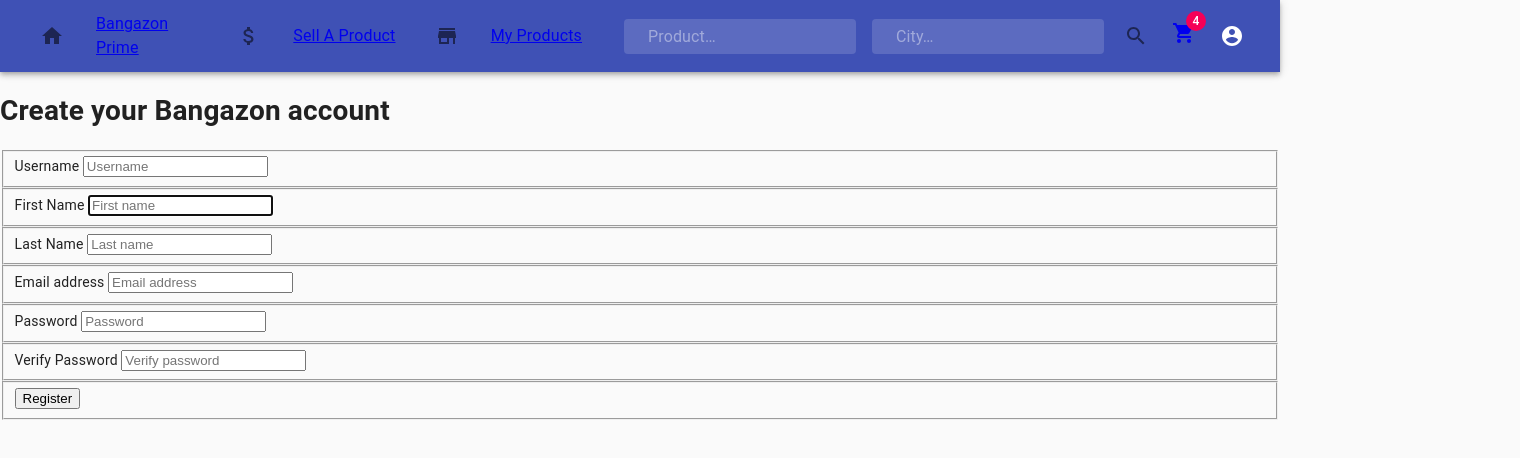
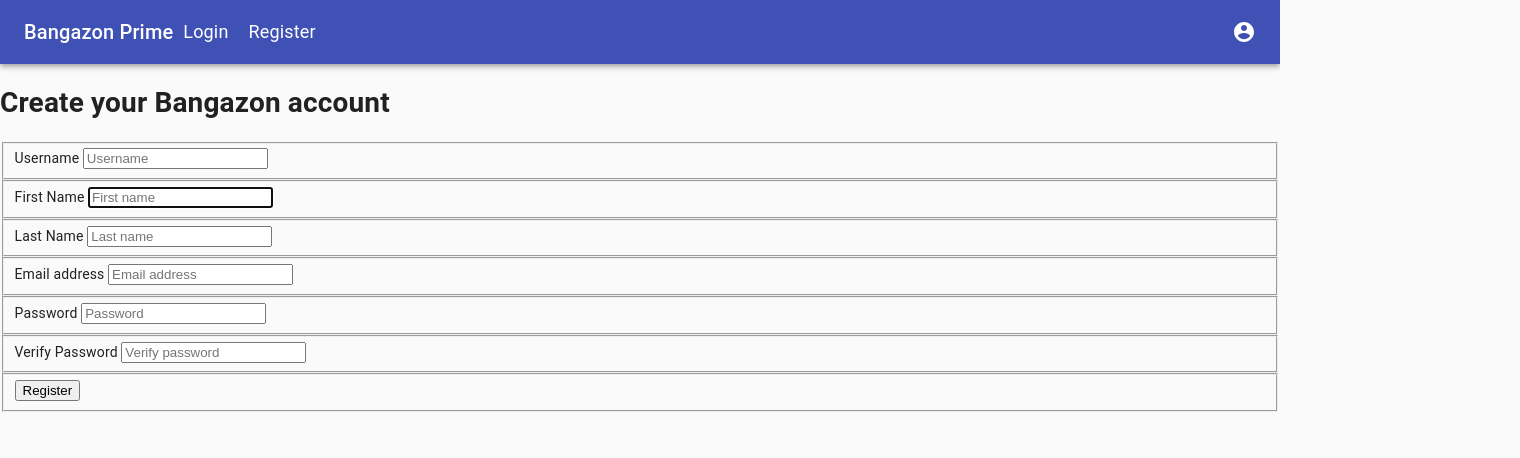
Before and after one commit to nss-cohort-36/bangazon-client-imagination-station-react, a React (Create React App) app in the folder bangazon/: page /Register in a window 1280 px wide. Shown: the top 458 px of the page, 1520 px wide, since content can reach past the window. Built offline with nearby package versions, Linux system fonts and the light colour scheme.

Commit message:
added isauthenticated to applicationviews, edited login so that it will alert you if oyu have the wrong username or password and it will only direct you to the login if you are really authenticated, edited navbar to render different if not logged in

```diff
--- a/bangazon/src/components/BangazonClient.js
+++ b/bangazon/src/components/BangazonClient.js
@@ -3,12 +3,29 @@
 import ApplicationViews from './ApplicationViews'
 
 class BangazonClient extends Component {
+    state = {
+        user: false
+    }
+
+    loggedIn = () => {
+        // this resets state on login so that navbar refreshes
+        this.setState({
+            user: true
+        })
+    }
+
+    loggedOut = () => {
+        this.setState({
+            user: false
+        })
+    }
+
     render() {
 
         return (
             <>
-                <NavBar />
-                <ApplicationViews />
+                <NavBar loggedOut={this.loggedOut}/>
+                <ApplicationViews loggedOut={this.loggedOut} loggedIn={this.loggedIn}/>
             </>
         )
     }
--- a/bangazon/src/components/auth/Login.js
+++ b/bangazon/src/components/auth/Login.js
@@ -1,6 +1,6 @@
 import React, { Component } from "react"
 // import "./Login.css"
-import { login } from "../../modules/simpleAuth"
+import { login, isAuthenticated } from "../../modules/simpleAuth"
 
 
 class Login extends Component {
@@ -27,7 +27,10 @@
 
       login(credentials)
       .then(() => {
-        this.props.history.push("/")
+        if (isAuthenticated()) {
+        this.props.loggedIn()
+        this.props.history.push("/home")
+        }
       })
     }
 
--- a/bangazon/src/components/auth/Register.js
+++ b/bangazon/src/components/auth/Register.js
@@ -33,7 +33,10 @@
 
     // Make a fetch call with the object as the body of the POST request
     register(newUser)
-    .then(() => this.props.history.push("/"))
+    .then(() => {
+      this.props.loggedIn()
+      this.props.history.push("/")
+    })
   }
 
   render() {
--- a/bangazon/src/components/nav/Navbar.css
+++ b/bangazon/src/components/nav/Navbar.css
@@ -1,3 +1,26 @@
 #navBar{
     z-index: 1300;
 }
+
+#nav-link {
+    color: white;
+    text-decoration: none;
+}
+
+#nav-link:hover {
+    color: rgba(255, 255, 255, 0.603);
+    text-decoration: none;
+}
+
+#login-link {
+    color: white;
+    text-decoration: none;
+    margin: 10px;
+    font-size: 18px;
+}
+#login-link:hover {
+    color: rgba(255, 255, 255, 0.603);
+    text-decoration: none;
+    margin: 10px;
+    font-size: 18px;
+}
--- a/bangazon/src/components/nav/Navbar.js
+++ b/bangazon/src/components/nav/Navbar.js
@@ -29,6 +29,8 @@
 import AttachMoney from '@material-ui/icons/AttachMoney'
 import Store from '@material-ui/icons/Store'
 import './Navbar.css'
+import { isAuthenticated, logout } from "../../modules/simpleAuth"
+
 
 import { Link, withRouter } from "react-router-dom"
 
@@ -176,7 +178,11 @@
         onClose={this.handleMenuClose}
       >
         <MenuItem onClick={this.handleMenuClose}><Link className="nav-link link" to="/profile">Profile</Link></MenuItem>
-        <MenuItem onClick={this.handleMenuClose}>Log Out</MenuItem>
+        <MenuItem onClick={() => {
+          this.handleMenuClose()
+          logout()
+          this.props.loggedOut()
+          }}>Log Out</MenuItem>
       </Menu>
     );
 
@@ -226,7 +232,7 @@
     //       </List>
     //     </div>
     //   );
-
+    if (isAuthenticated()) {
       return (
         <div className={classes.root}>
           <CssBaseline />
@@ -236,21 +242,15 @@
                 <MenuIcon />
               </IconButton>
 
-            {/* <Typography className={classes.title} variant="h6" color="inherit" noWrap>
-              Bangazon Prime
-            </Typography> */}
-              <ListItem button id="home">
               <ListItemIcon><Home /></ListItemIcon>
-                <ListItemText><Link className="nav-link link" to="/home">Bangazon Prime</Link></ListItemText>
-              </ListItem>
-              <ListItem button id="sellAProduct">
+
+              <ListItemText><Link to="/home" id="nav-link" className={classes.title} variant="h6" color="inherit" noWrap>Bangazon Prime</Link></ListItemText>
+
               <ListItemIcon><AttachMoney /></ListItemIcon>
-                <ListItemText><Link className="nav-link link" to="/product/new">Sell A Product</Link></ListItemText>
-              </ListItem>
-              <ListItem button id="myProducts">
+              <ListItemText><Link to="/product/new" id="nav-link">Sell A Product</Link></ListItemText>
+
               <ListItemIcon><Store /></ListItemIcon>
-                <ListItemText><Link className="nav-link link" to="/products">My Products</Link></ListItemText>
-              </ListItem>
+              <ListItemText><Link to="/products" id="nav-link">My Products</Link></ListItemText>
               <div className={classes.search}>
                 <InputBase
                   placeholder="Product…"
@@ -276,7 +276,7 @@
               <div className={classes.sectionDesktop}>
                 <IconButton color="inherit">
                   <Badge badgeContent={4} color="secondary">
-                <Link className="nav-link link" to="/order"><ShoppingCart /></Link>
+                    <Link className="nav-link link" to="/order" id="nav-link"><ShoppingCart /></Link>
                   </Badge>
                 </IconButton>
                 <IconButton
@@ -284,6 +284,7 @@
                   aria-haspopup="true"
                   onClick={this.handleProfileMenuOpen}
                   color="inherit"
+                  id="nav-link"
                 >
                   <AccountCircle />
                 </IconButton>
@@ -322,11 +323,52 @@
               {drawer}
             </Drawer> */}
             </Hidden>
+
           </nav>
           {renderMenu}
           {renderMobileMenu}
         </div>
-    );
+      )
+    } else {
+      return (
+        <div className={classes.root}>
+          <CssBaseline />
+          <AppBar position="static" id="navBar">
+            <Toolbar>
+              <IconButton className={classes.menuButton} color="inherit" aria-label="Open drawer">
+                <MenuIcon />
+              </IconButton>
+              <Typography className={classes.title} variant="h6" color="inherit" noWrap>
+                Bangazon Prime
+            </Typography>
+
+              <Link to="/login" id="login-link" className={classes.title} variant="h6" color="inherit" noWrap>Login</Link>
+
+
+              <Link to="/register" id="login-link">Register</Link>
+
+
+
+              <div className={classes.grow} />
+              <div className={classes.sectionDesktop}>
+
+
+                <AccountCircle />
+
+              </div>
+              <div className={classes.sectionMobile}>
+                <IconButton aria-haspopup="true" onClick={this.handleMobileMenuOpen} color="inherit">
+                  <MoreIcon />
+                </IconButton>
+              </div>
+            </Toolbar>
+          </AppBar>
+
+          {renderMenu}
+          {renderMobileMenu}
+        </div>
+      )
+    }
   }
 }
 
--- a/bangazon/src/modules/simpleAuth.js
+++ b/bangazon/src/modules/simpleAuth.js
@@ -1,7 +1,6 @@
 const isAuthenticated = () => {
     return sessionStorage.getItem("bangazon_token") !== null
 }
-
 const register = (userInfo) => {
     return fetch("http://localhost:8000/register", {
         method: "POST",
@@ -32,6 +31,8 @@
         .then(res => {
             if ("valid" in res && res.valid && "token" in res) {
                 sessionStorage.setItem("bangazon_token", res.token)
+            } else {
+                alert('Username or password is incorrect.')
             }
         })
 }
```
Also changed, not shown: bangazon/src/components/ApplicationViews.js (+50 -21 lines). Lines whose indentation alone changed are shown as unchanged.
